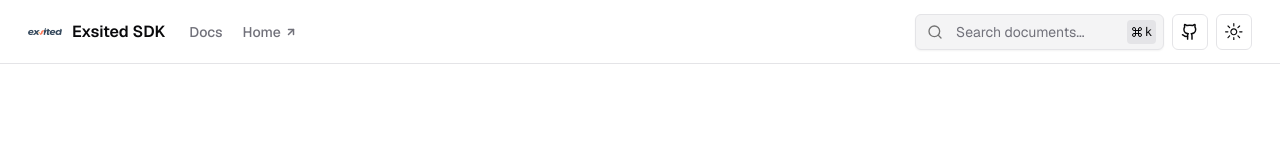
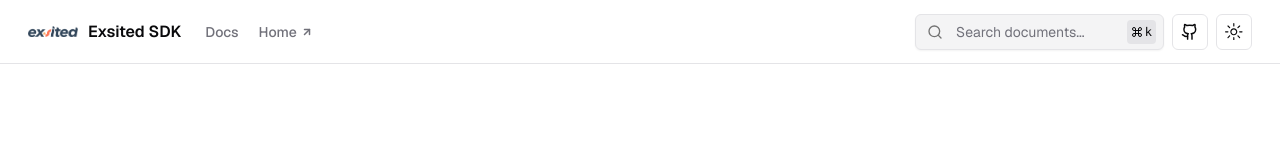
Before and after one commit to MohammadShuvoAli/exsited, a Next.js app: page / in a window 1280 px wide. Shown: the top 160 px of the page. Built offline with nearby package versions, Linux system fonts and the light colour scheme.

Commit message:
Update logo.tsx

```diff
--- a/components/navigation/logo.tsx
+++ b/components/navigation/logo.tsx
@@ -8,8 +8,8 @@ export function Logo() {
         <Image
           src={Settings.siteicon}
           alt={`${Settings.title} main logo`}
-          width={34}
-          height={34}
+          width={50}
+          height={50}
           loading="lazy"
           decoding="async"
         />
```
